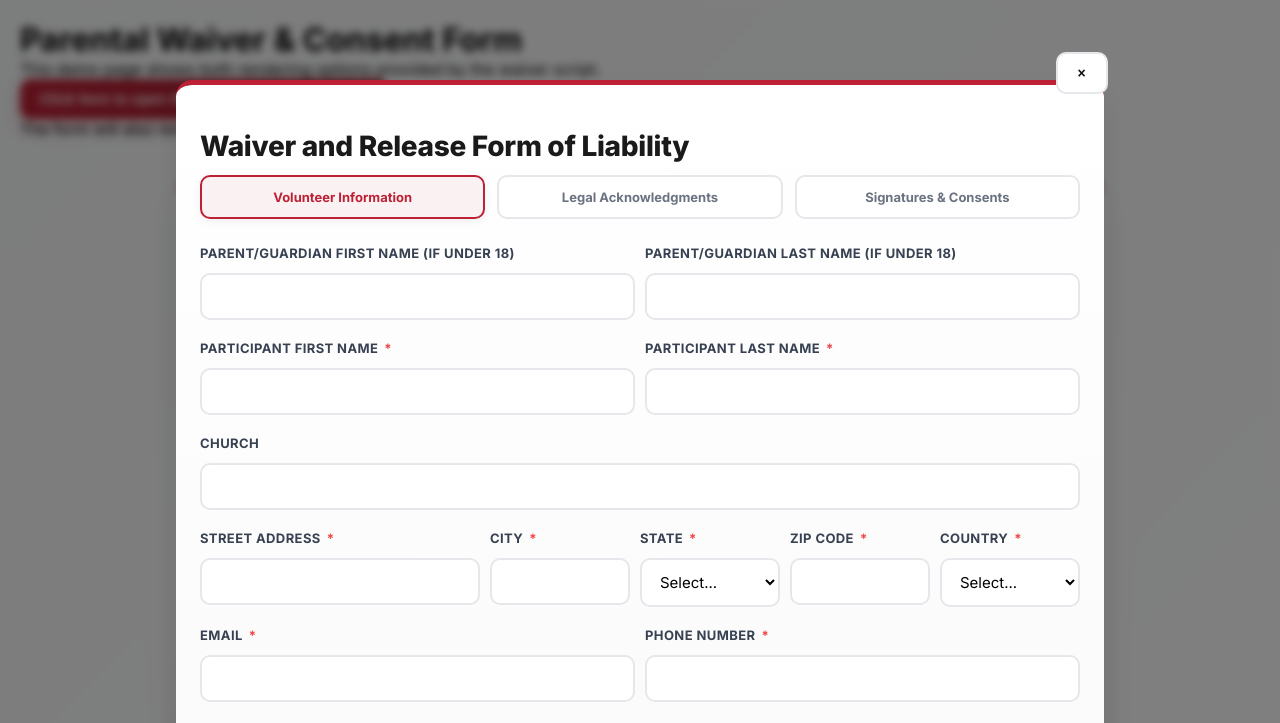
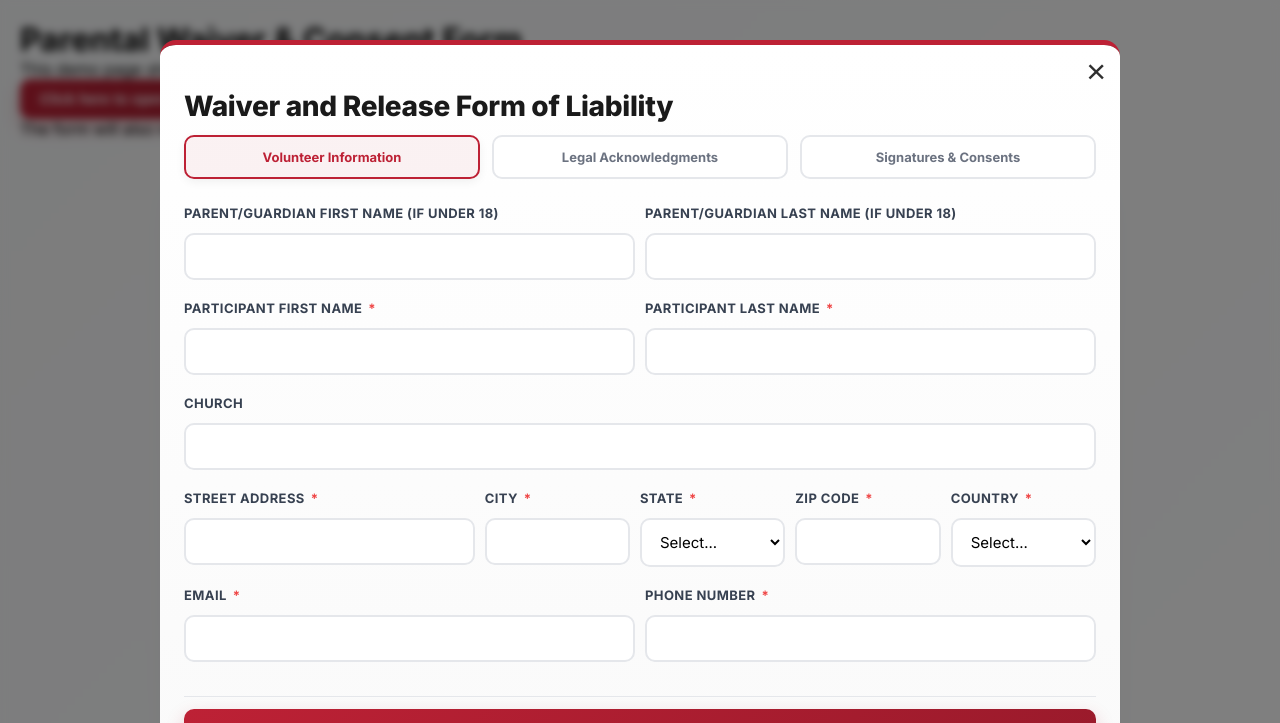
Before and after one commit to mprefuge/forms, a website: page public/waiver.html in a window 1280 px wide. Both pictures are taken after a click on the button "Click here to open the waiver in a modal popup". Shown: the top 723 px of the page. Drawn offline with Linux system fonts and the light colour scheme.

Commit message:
feat: enhance modal styling and functionality with updated dimensions and close button adjustments

```diff
--- a/public/application.css
+++ b/public/application.css
@@ -733,11 +733,12 @@ form.ri-form {
 
 .ri-modal-content {
   position: relative;
+  display: inline-block;
   /* make the wrapper transparent and minimal – the form itself renders a card */
   background: transparent;
   border-radius: 0;
   padding: 0;
-  max-width: 90%;
+  max-width: 96vw;
   width: auto;
   box-shadow: none;
   z-index: 1;
@@ -769,21 +770,35 @@ body.ri-modal-open {
   scrollbar-color: var(--accent) transparent;
 }
 
+/* modal host should not keep default outer app spacing, otherwise the close
+   icon appears outside the white card due to the app margin/padding */
+.ri-modal-content .ri-modal-host .ri-app {
+  margin: 0;
+  padding: 0;
+}
+
 /* close button positioned inside modal container */
 .ri-modal-close {
   position: absolute;
-  top: 12px;
-  right: 12px;
-  background: transparent;
-  border: none;
-  font-size: 24px;
+  top: 14px;
+  right: 14px;
+  background: none;
+  border: 0;
+  padding: 0;
+  width: auto;
+  height: auto;
+  font-size: 34px;
+  font-weight: 300;
   line-height: 1;
   cursor: pointer;
-  color: var(--muted);
+  color: #2f2f2f;
   z-index: 3;
+  box-shadow: none;
+  border-radius: 0;
+  appearance: none;
 }
 .ri-modal-close:hover {
-  color: var(--accent);
+  color: #111;
 }
 
 .ri-modal-title {
--- a/public/waiver.js
+++ b/public/waiver.js
@@ -1011,14 +1011,16 @@
     const shell = document.createElement('div');
     shell.className = 'ri-modal-content';
     Object.assign(shell.style, {
+      display: 'inline-block',
       maxHeight: '90vh',
+      maxWidth: '96vw',
       overflow: 'auto'
     });
 
     // close button in top corner
     const closeBtn = document.createElement('button');
     closeBtn.type = 'button';
-    closeBtn.className = 'ri-btn ri-btn-ghost ri-btn-sm ri-modal-close';
+    closeBtn.className = 'ri-modal-close';
     closeBtn.textContent = '×';
     closeBtn.onclick = close;
     shell.appendChild(closeBtn);
@@ -1026,6 +1028,7 @@
     // render target inside shell (this is what app render replaces)
     const container = document.createElement('div');
     container.id = containerId;
+    container.className = 'ri-modal-host';
     shell.appendChild(container);
 
     modal.appendChild(shell);
@@ -1033,7 +1036,9 @@
 
     // clicking outside the modal content should dismiss
     overlay.addEventListener('click', (e) => {
-      if (e.target === overlay) close();
+      const path = (typeof e.composedPath === 'function') ? e.composedPath() : [];
+      const clickedInsideShell = path.length ? path.includes(shell) : shell.contains(e.target);
+      if (!clickedInsideShell) close();
     });
 
     function close() {
```
